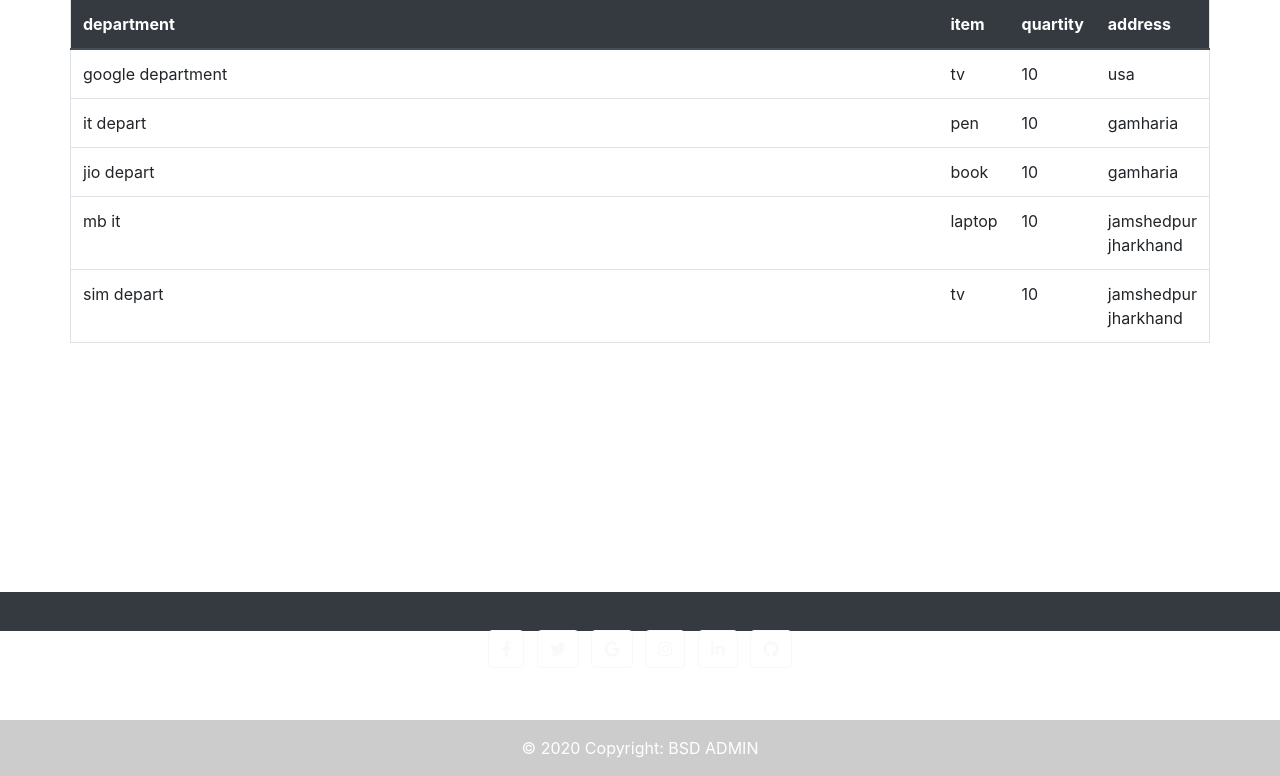
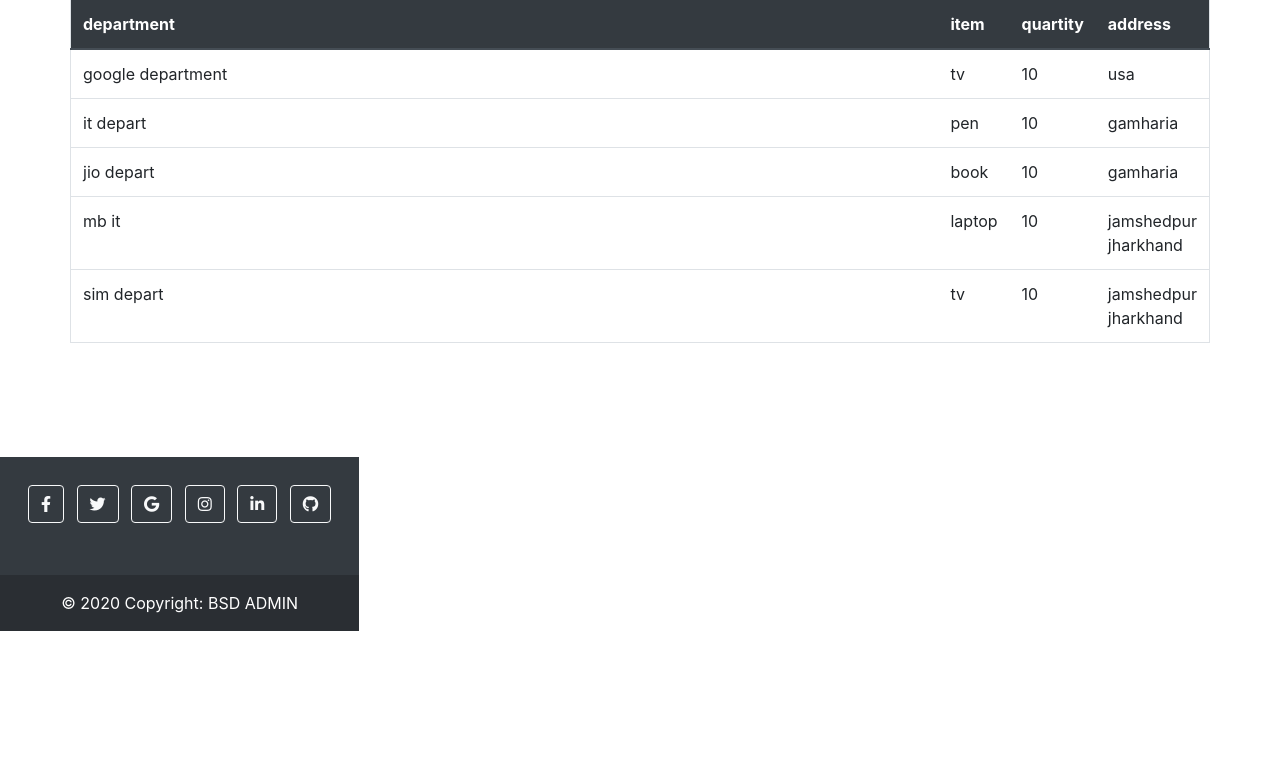
Before and after one commit to mrinalBanerjee/store, a PHP site: page /admins/admin.php in a window 1280 px wide. Shown: the part 169-945 px from the top of the page. After the commit the page ends 800 px from the top, so only its background shows below. Run offline with PHP 8.4, Linux system fonts and the light colour scheme; data comes from the database, SQL or seed files in the repository; data that the repository does not hold is empty.

Commit message:
Update admin.php

```diff
--- a/admins/admin.php
+++ b/admins/admin.php
@@ -12,10 +12,7 @@
    </head>
 <style>
 footer {
-  border-top: solid 1px;
-  width: 100%;
-  height: 40px;
-  padding-top: 10px;
+
   position: absolute;
   bottom: 0;
   left: 0;
```
